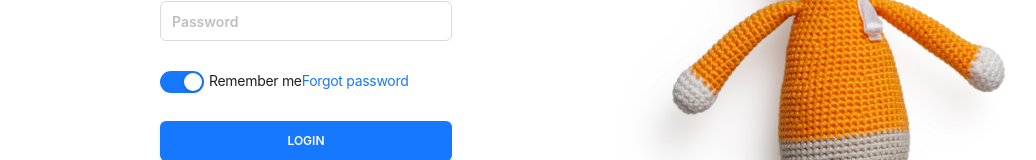
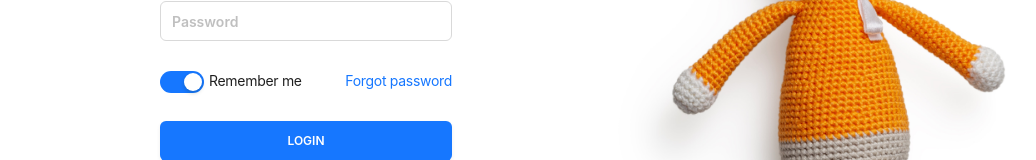
Before and after one commit to ahmetizgi84/vendor-dashboard-ui, a React (Vite) app: page / in a window 1280 px wide. Shown: the part 379-539 px from the top of the page, without its empty margins (18-1054 px from the left). Built offline with nearby package versions, Linux system fonts and the light colour scheme.

Commit message:
style: missing styles added

```diff
--- a/src/assets/styles/main.css
+++ b/src/assets/styles/main.css
@@ -1524,7 +1524,8 @@ ul.ant-menu.ant-menu-root.ant-menu-inline.ant-menu-light.left-nav li.ant-menu-it
   justify-content: space-between;
 }
 
-.ant-progress-project .ant-progress-outer {
+.ant-progress-project .ant-progress-outer,
+.login-form-forgot {
   float: right;
 }
 
--- a/src/pages/Login/index.tsx
+++ b/src/pages/Login/index.tsx
@@ -74,7 +74,7 @@ const Login = () => {
             </Form.Item>
 
             <Form.Item>
-              <Form.Item name="remember" className="aligin-center" valuePropName="checked" noStyle>
+              <Form.Item name="remember" className="aligin-center" style={{ flex: 1 }} valuePropName="checked" noStyle>
                 <span>
                   <Switch defaultChecked onChange={onChange} />
                   Remember me
```
